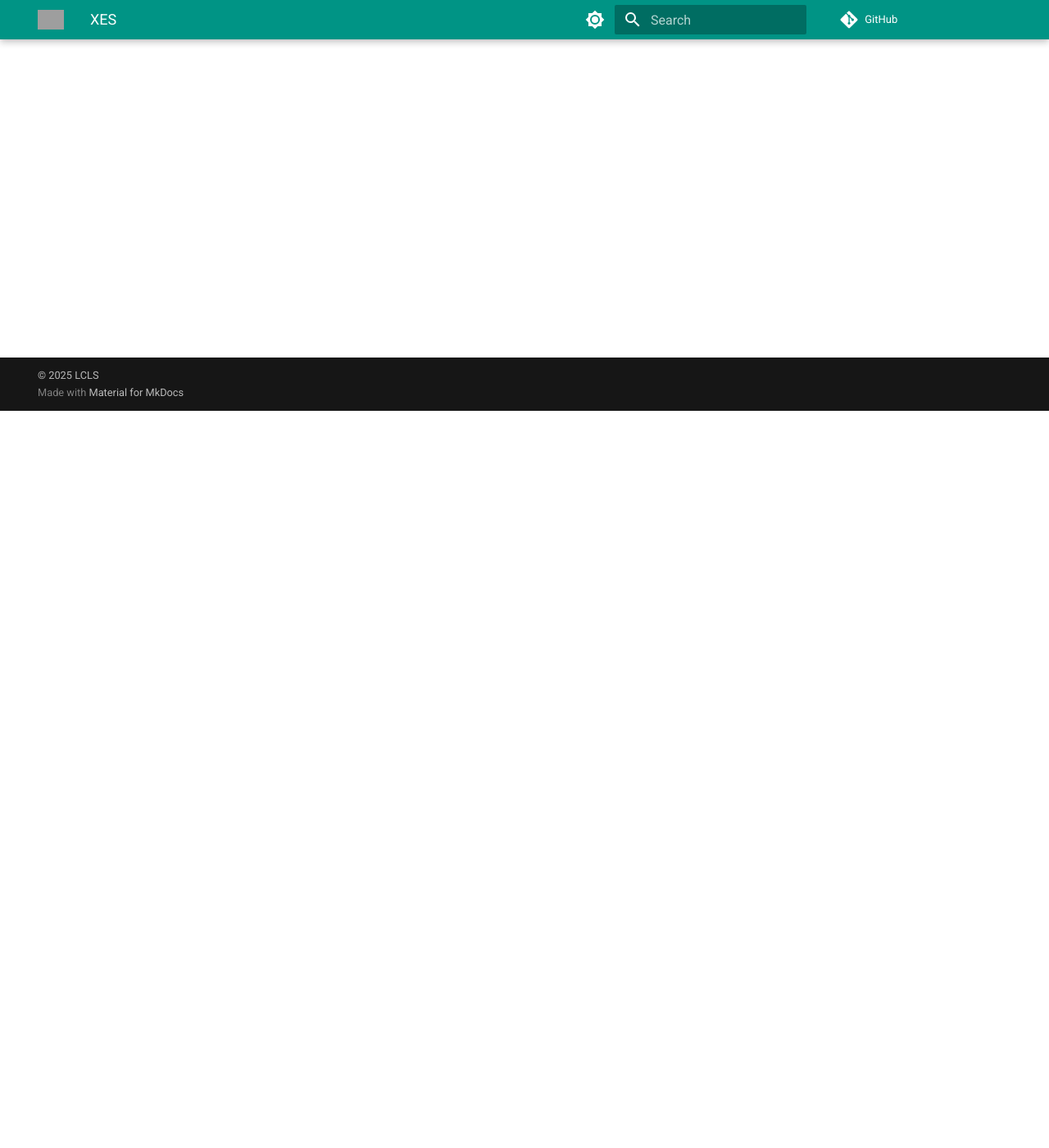
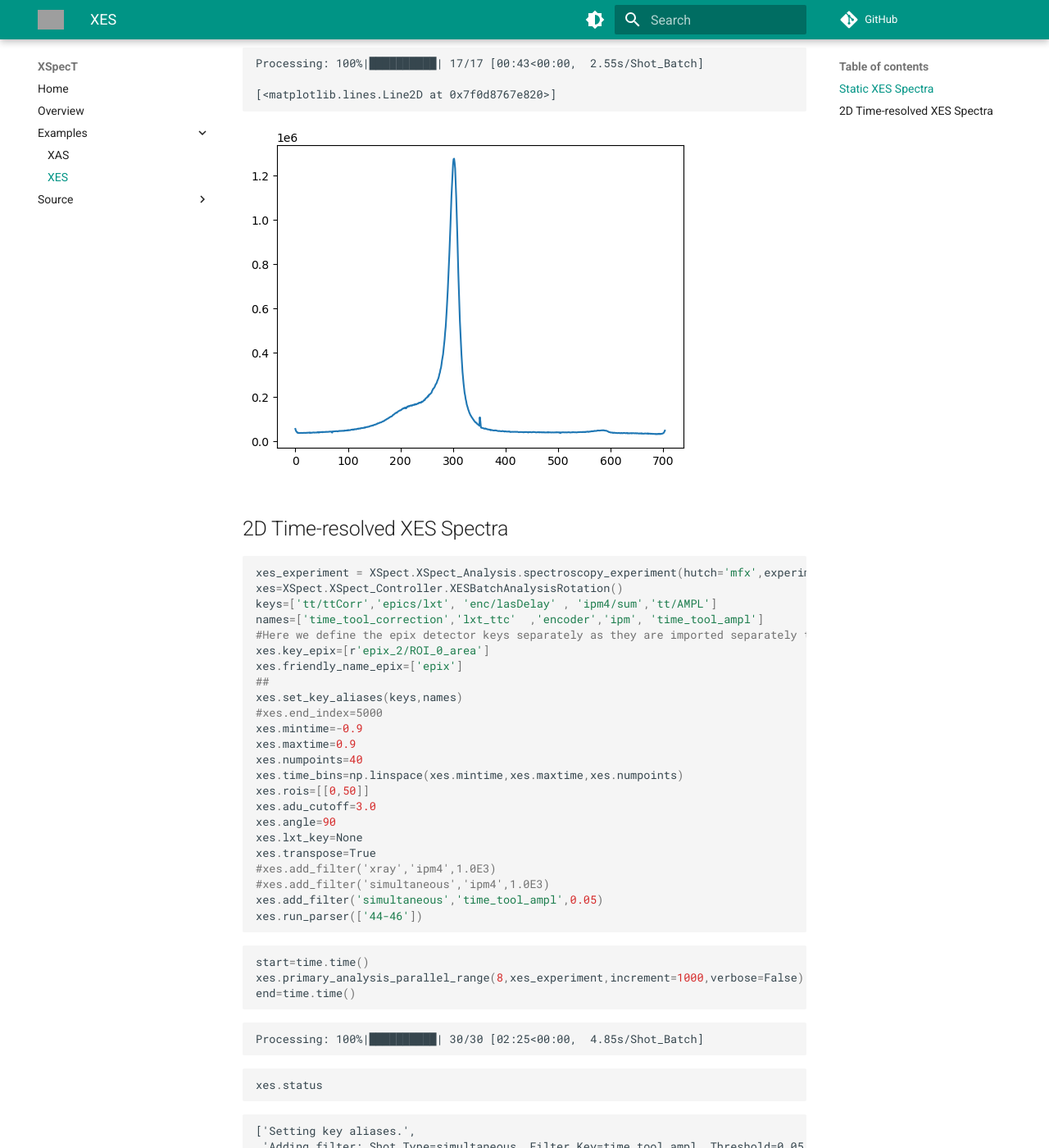
Before and after one commit to lg345/XSpect, an MkDocs documentation site: the page built from docs/Getting_started_XES.md, in a window 1280 px wide and 1400 px high, scrolled down 899 px. Shown: the whole window at 82% size. Built offline with MkDocs 1.6.1 and Material for MkDocs 9.7.7, drawn with Linux system fonts in a browser that asks for light colours; comment, search, counter and statistics services are not loaded; some of the changed text lies outside the part shown; grey boxes are pictures that could not be loaded.

Commit message:
Added XAS and XES examples, project overview and necessary media

````diff
--- a/docs/Getting_started_XES.md
+++ b/docs/Getting_started_XES.md
@@ -1 +1,120 @@
-_In progress..._
+``` py
+import h5py
+import numpy as np
+import matplotlib.pyplot as plt
+from scipy.ndimage import  rotate
+from scipy.interpolate import interp1d
+from scipy.optimize import curve_fit,minimize
+import multiprocessing
+import os
+from functools import partial
+import time
+import sys
+import argparse
+from datetime import datetime
+import tempfile
+import XSpect.XSpect_Analysis
+import XSpect.XSpect_Controller
+import XSpect.XSpect_Visualization
+```
+
+## Static XES Spectra
+
+``` py
+xes_experiment = XSpect.XSpect_Analysis.spectroscopy_experiment(hutch='mfx',experiment_id='mfxx1013623',lcls_run=23)
+xes=XSpect.XSpect_Controller.XESBatchAnalysisRotation()
+xes.key_epix=['epix_1/ROI_0_area']
+#xes.set_key_aliases(keys,names)
+xes.import_roi=[[523,535]]
+xes.rois=[[0,12]]
+xes.adu_cutoff=3.0
+xes.angle=0
+xes.transpose=True
+xes.run_parser(['37'])
+start=time.time()
+xes.primary_analysis_parallel_range(4,xes_experiment,method=xes.primary_analysis_static,increment=2000,verbose=False)
+end=time.time()
+v=XSpect.XSpect_Visualization.XESVisualization()
+v.combine_static_spectra(xes_analysis=xes,xes_key='epix_ROI_1')
+plt.plot(v.summed_xes)
+```
+
+    Processing: 100%|██████████| 17/17 [00:43<00:00,  2.55s/Shot_Batch]
+
+    [<matplotlib.lines.Line2D at 0x7f0d8767e820>]
+
+![](media/77615fc07aea654fbf2201cddc214b1008b2608d.png)
+
+## 2D Time-resolved XES Spectra
+``` py
+xes_experiment = XSpect.XSpect_Analysis.spectroscopy_experiment(hutch='mfx',experiment_id='mfxl1027922',lcls_run=22)
+xes=XSpect.XSpect_Controller.XESBatchAnalysisRotation()
+keys=['tt/ttCorr','epics/lxt', 'enc/lasDelay' , 'ipm4/sum','tt/AMPL']
+names=['time_tool_correction','lxt_ttc'  ,'encoder','ipm', 'time_tool_ampl']
+#Here we define the epix detector keys separately as they are imported separately to avoid OOM
+xes.key_epix=[r'epix_2/ROI_0_area']
+xes.friendly_name_epix=['epix']
+##
+xes.set_key_aliases(keys,names)
+#xes.end_index=5000
+xes.mintime=-0.9
+xes.maxtime=0.9
+xes.numpoints=40
+xes.time_bins=np.linspace(xes.mintime,xes.maxtime,xes.numpoints)
+xes.rois=[[0,50]]
+xes.adu_cutoff=3.0
+xes.angle=90
+xes.lxt_key=None
+xes.transpose=True
+#xes.add_filter('xray','ipm4',1.0E3)
+#xes.add_filter('simultaneous','ipm4',1.0E3)
+xes.add_filter('simultaneous','time_tool_ampl',0.05)
+xes.run_parser(['44-46'])
+```
+
+``` py
+start=time.time()
+xes.primary_analysis_parallel_range(8,xes_experiment,increment=1000,verbose=False)
+end=time.time()
+```
+
+    Processing: 100%|██████████| 30/30 [02:25<00:00,  4.85s/Shot_Batch]
+
+``` py
+xes.status
+```
+
+    ['Setting key aliases.',
+     'Adding filter: Shot Type=simultaneous, Filter Key=time_tool_ampl, Threshold=0.05',
+     'Parsing run array.',
+     'Starting parallel analysis with shot ranges.',
+     'Parsing run shots.',
+     'Run shots parsed.',
+     'Breaking into shot ranges with increment 1000.',
+     'Shot ranges broken.',
+     'Parallel analysis with shot ranges completed.',
+     'Parallel analysis completed.',
+     'Total time: 145.59 seconds.',
+     'Parallel time (processing): 145.59 seconds.',
+     'Time per batch (on average): 4.85 seconds.',
+     'Time per core (on average): 18.20 seconds.',
+     'Batches per core (on average): 3.75.',
+     'Read bytes: 13.14 MB.',
+     'Write bytes: 4055.88 MB.',
+     'Memory used: 52.87 MB.']
+
+``` py
+v=XSpect.XSpect_Visualization.XESVisualization()
+v.combine_spectra(xes_analysis=xes,xes_key='epix_xray_not_laser_time_binned_ROI_1',xes_laser_key='epix_simultaneous_laser_time_binned_ROI_1')
+v.vmin=-0.006
+v.vmax=0.004
+v.plot_2d_difference_spectrum(xes)
+plt.xlim(-0.8,0.8)
+```
+
+    (-0.8, 0.8)
+
+![](media/f22364f0824ce6092523ca08e6a277dd8abc3f46.png)
+
+``` py
+```
--- a/mkdocs.yml
+++ b/mkdocs.yml
@@ -5,6 +5,7 @@ copyright: © 2025 LCLS
 
 nav:
   - Home: index.md
+  - Overview: Overview.md
   - Examples:
     - XAS: Getting_started_XAS.md
     - XES: Getting_started_XES.md
@@ -21,6 +22,20 @@ plugins:
 - mkdocstrings
 - offline
 
+markdown_extensions:
+  - pymdownx.highlight:
+      anchor_linenums: true
+  - pymdownx.inlinehilite
+  - pymdownx.snippets
+  - admonition
+  - pymdownx.arithmatex:
+      generic: true
+  - footnotes
+  - pymdownx.details
+  - pymdownx.superfences
+  - pymdownx.mark
+  - attr_list
+
 theme:
   name: material
   logo: media/logo_2.png
@@ -30,11 +45,11 @@ theme:
       primary: teal
       accent: deep purple
       toggle:
-        icon: material/brightness-7
+        icon: material/brightness-6
         name: Switch to dark mode
     - scheme: slate
       primary: teal
       accent: amber
       toggle:
-        icon: material/brightness-4
+        icon: material/brightness-5
         name: Switch to light mode
````
Also changed, not shown: docs/Getting_started_XAS.md (+21 -21 lines), docs/Overview.md (added, +8 -0 lines), docs/index.md (+4 -2 lines), docs/media/77615fc07aea654fbf2201cddc214b1008b2608d.png (added), docs/media/diagram.png (added), docs/media/f22364f0824ce6092523ca08e6a277dd8abc3f46.png (added), media/77615fc07aea654fbf2201cddc214b1008b2608d.png (added), media/diagram.png (added), media/f22364f0824ce6092523ca08e6a277dd8abc3f46.png (added), 2 other files.
